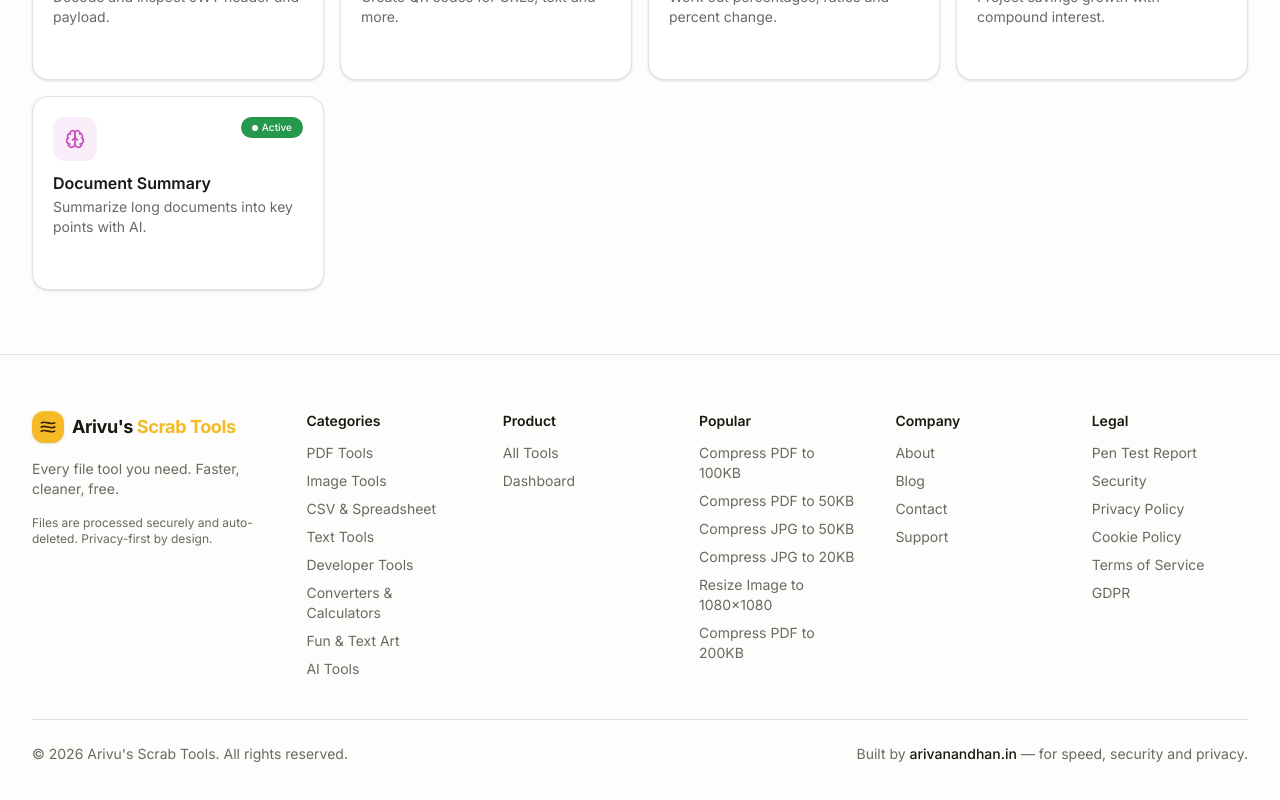
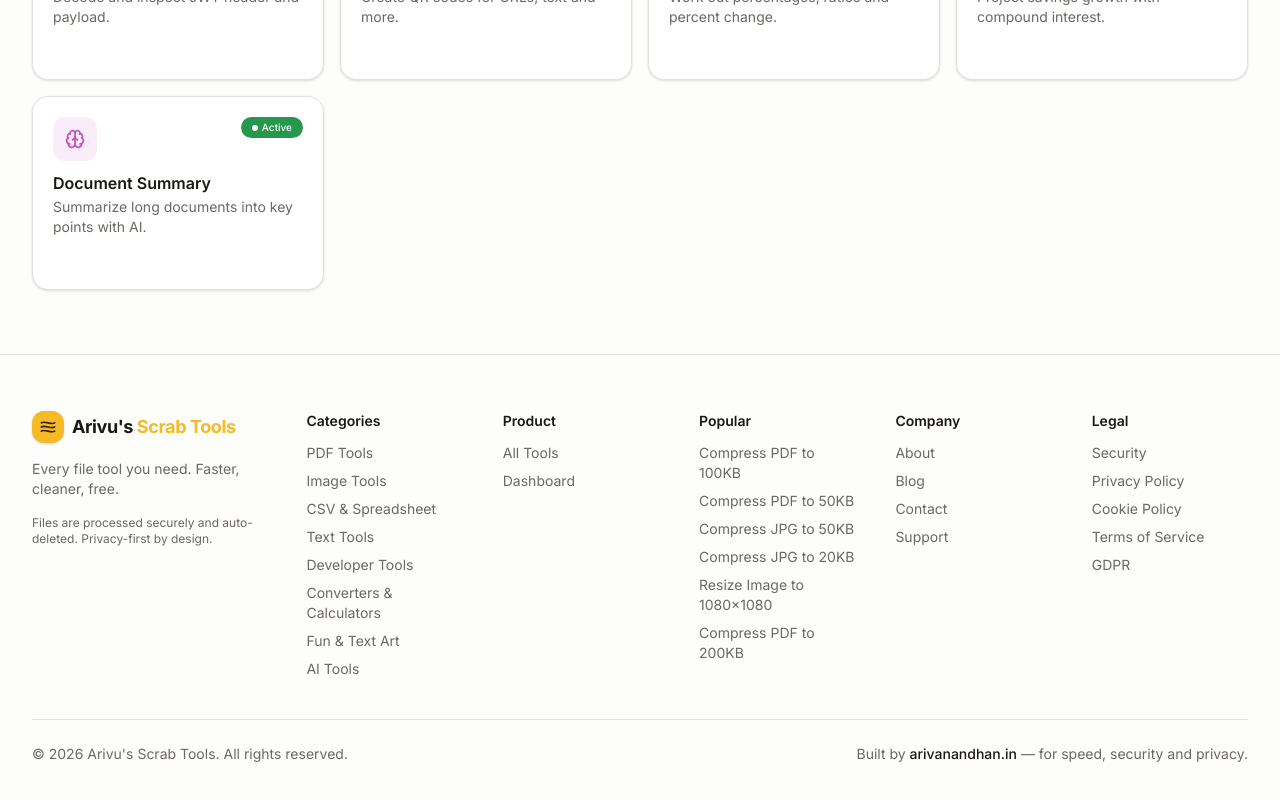
Before and after one commit to arivanandhanc/LIVE-TOOLS-PROJECT, a Next.js app in the folder frontend/: page / in a window 1280 px wide. Shown: the part 4036-4836 px from the top of the page. Built offline with nearby package versions, Linux system fonts and the light colour scheme; no server answers.

Commit message:
pentestreport

```diff
--- a/frontend/src/components/layout/footer.tsx
+++ b/frontend/src/components/layout/footer.tsx
@@ -25,7 +25,7 @@ const footerLinks = {
     { title: "Support", href: "https://support.arivanandhan.in" },
   ],
   Legal: [
-     { title: "Pen Test Report", href: "doc/Scrab-Tools-Pen-Test-Report.pdf" },
+
     { title: "Security", href: "/security" },
     { title: "Privacy Policy", href: "/legal/privacy" },
     { title: "Cookie Policy", href: "/legal/cookies" },
```
Also changed, not shown: 1 other file (tests, documents, lock files or other folders).
